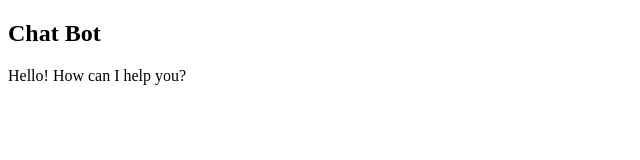
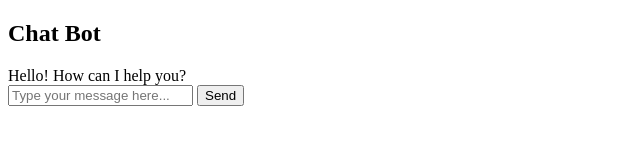
Before and after one commit to AmirTaki/Chat-Box, a plain HTML site: page index.html in a window 1280 px wide. Shown: the whole page, without its empty margins (0-640 px from the left). Drawn offline with Linux system fonts and the light colour scheme.

Commit message:
chat input

```diff
--- a/index.html
+++ b/index.html
@@ -16,6 +16,10 @@
                 <div class="chat-message-text">Hello! How can I help you?</div>
             </div>
         </div>
+        <div class="chat-input">
+            <input type="text" placeholder="Type your message here..."/>
+            <button>Send</button>
+        </div>
     </div>
     <script src = "./src/main.js"></script>
 </body>
```
